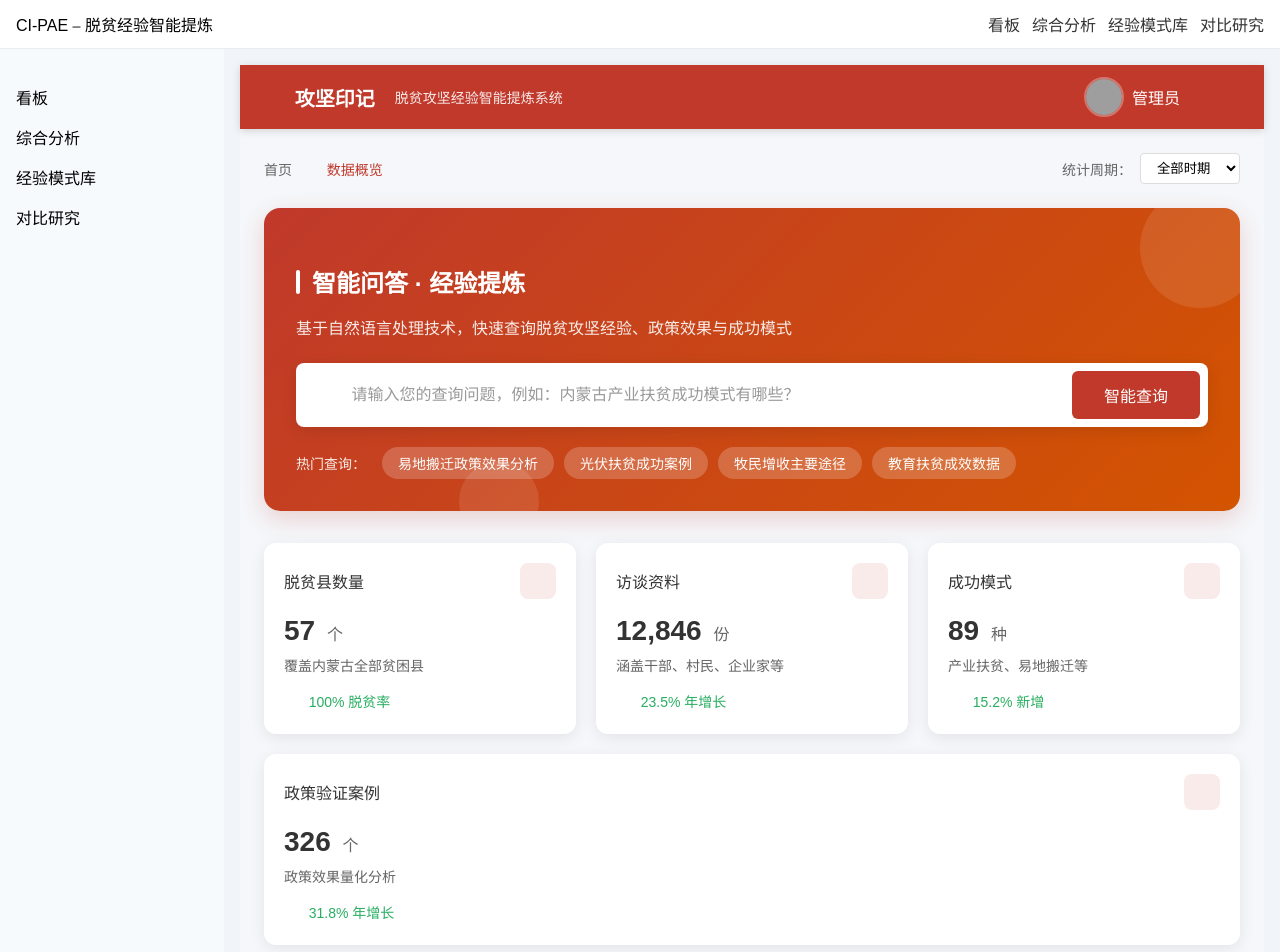
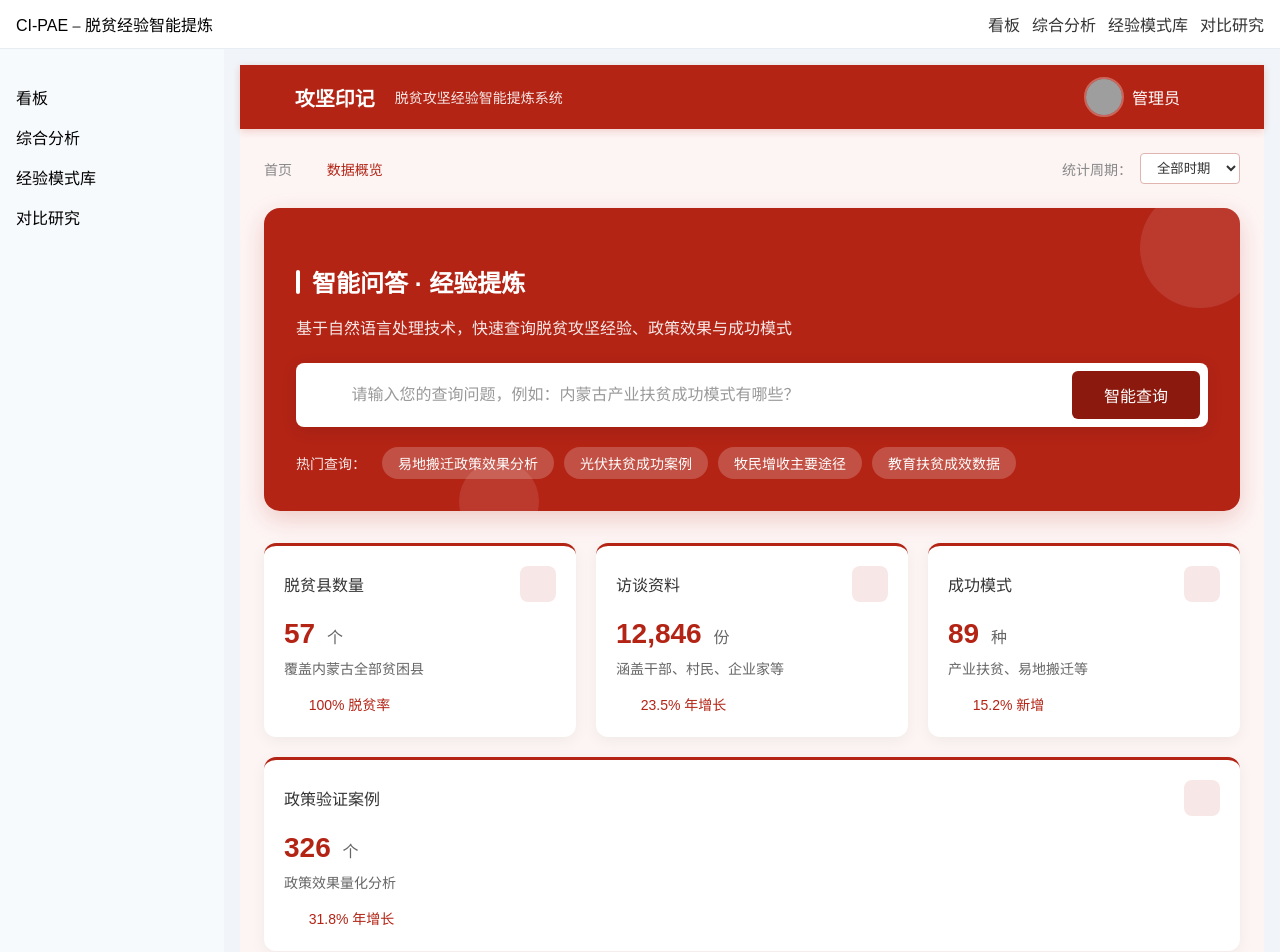
Before and after one commit to lowl6/CI_PAE, a Vue app in the folder frontend/: page / in a window 1280 px wide. Shown: the top 952 px of the page. Built offline with nearby package versions, Linux system fonts and the light colour scheme; grey boxes are pictures that could not be loaded; a web font is replaced by a local one.

Commit message:
注册页面

```diff
--- a/frontend/src/views/Dashboard.vue
+++ b/frontend/src/views/Dashboard.vue
@@ -40,7 +40,7 @@
         </div>
       </div>
 
-      <!-- 突出显示的问答组件（智能查询）- 最显眼位置 -->
+      <!-- 核心问答组件 -->
       <div class="question-section">
         <div class="question-header">
           <h3 class="question-title">智能问答 · 经验提炼</h3>
@@ -79,7 +79,7 @@
           </div>
           <div class="card-value">57 <span class="unit">个</span></div>
           <div class="card-desc">覆盖内蒙古全部贫困县</div>
-          <div class="card-trend positive">
+          <div class="card-trend">
             <i class="iconfont icon-arrow-up"></i>
             <span>100% 脱贫率</span>
           </div>
@@ -92,7 +92,7 @@
           </div>
           <div class="card-value">12,846 <span class="unit">份</span></div>
           <div class="card-desc">涵盖干部、村民、企业家等</div>
-          <div class="card-trend positive">
+          <div class="card-trend">
             <i class="iconfont icon-arrow-up"></i>
             <span>23.5% 年增长</span>
           </div>
@@ -105,7 +105,7 @@
           </div>
           <div class="card-value">89 <span class="unit">种</span></div>
           <div class="card-desc">产业扶贫、易地搬迁等</div>
-          <div class="card-trend positive">
+          <div class="card-trend">
             <i class="iconfont icon-arrow-up"></i>
             <span>15.2% 新增</span>
           </div>
@@ -118,7 +118,7 @@
           </div>
           <div class="card-value">326 <span class="unit">个</span></div>
           <div class="card-desc">政策效果量化分析</div>
-          <div class="card-trend positive">
+          <div class="card-trend">
             <i class="iconfont icon-arrow-up"></i>
             <span>31.8% 年增长</span>
           </div>
@@ -254,23 +254,24 @@ export default {
 </script>
 
 <style scoped>
-/* 全局样式 */
+/* 全局样式 - 统一红色主题 */
 .app-container {
   min-height: 100vh;
-  background-color: #f5f7fa;
+  background-color: #fdf5f4; /* 浅红色背景，增强统一感 */
   font-family: 'Microsoft YaHei', 'PingFang SC', sans-serif;
+  color: #333;
 }
 
-/* 导航栏样式 */
+/* 导航栏样式 - 深红色主色调 */
 .navbar {
-  background-color: #c0392b;
+  background-color: #b32415; /* 主红色：深色调，庄重专业 */
   color: white;
   padding: 0 24px;
   height: 64px;
   display: flex;
   align-items: center;
   justify-content: space-between;
-  box-shadow: 0 2px 8px rgba(0, 0, 0, 0.15);
+  box-shadow: 0 2px 8px rgba(179, 36, 21, 0.2);
   position: relative;
   z-index: 10;
 }
@@ -352,11 +353,11 @@ export default {
   align-items: center;
   gap: 8px;
   font-size: 14px;
-  color: #666;
+  color: #888;
 }
 
 .breadcrumb .active {
-  color: #c0392b;
+  color: #b32415; /* 面包屑当前页红色高亮 */
   font-weight: 500;
 }
 
@@ -365,36 +366,37 @@ export default {
   align-items: center;
   gap: 8px;
   font-size: 14px;
-  color: #666;
+  color: #888;
 }
 
 .date-range select {
   padding: 6px 12px;
-  border: 1px solid #ddd;
+  border: 1px solid #e0b4af; /* 红色系边框 */
   border-radius: 4px;
   background-color: white;
   cursor: pointer;
   transition: border-color 0.3s;
+  color: #333;
 }
 
 .date-range select:focus {
   outline: none;
-  border-color: #c0392b;
+  border-color: #b32415; /* 聚焦时红色边框 */
 }
 
-/* 突出显示的问答组件样式 - 核心修改部分 */
+/* 核心问答组件 - 统一红色主题 */
 .question-section {
-  background: linear-gradient(135deg, #c0392b 0%, #d35400 100%);
+  background-color: #b32415; /* 与导航栏一致的主红色 */
   border-radius: 16px;
   padding: 32px;
   margin-bottom: 32px;
-  box-shadow: 0 8px 24px rgba(192, 57, 43, 0.2);
+  box-shadow: 0 8px 24px rgba(179, 36, 21, 0.2);
   color: white;
   position: relative;
   overflow: hidden;
 }
 
-/* 装饰元素 */
+/* 装饰元素 - 红色系渐变 */
 .question-section::before {
   content: '';
   position: absolute;
@@ -460,7 +462,7 @@ export default {
 }
 
 .question-icon {
-  color: #c0392b;
+  color: #b32415; /* 图标红色，与主题一致 */
   font-size: 20px;
   margin-left: 12px;
 }
@@ -480,7 +482,7 @@ export default {
 }
 
 .question-btn {
-  background-color: #c0392b;
+  background-color: #8c190d; /* 深一级红色按钮 */
   color: white;
   border: none;
   border-radius: 6px;
@@ -493,9 +495,9 @@ export default {
 }
 
 .question-btn:hover {
-  background-color: #a52c1e;
+  background-color: #73140a; /*  hover时更深的红色 */
   transform: translateY(-2px);
-  box-shadow: 0 4px 8px rgba(192, 57, 43, 0.3);
+  box-shadow: 0 4px 8px rgba(140, 25, 13, 0.3);
 }
 
 .hot-questions {
@@ -533,7 +535,7 @@ export default {
   transform: translateY(-2px);
 }
 
-/* 指标卡片样式 */
+/* 指标卡片样式 - 红色系点缀 */
 .indicator-cards {
   display: flex;
   gap: 20px;
@@ -547,15 +549,16 @@ export default {
   background-color: white;
   border-radius: 12px;
   padding: 20px;
-  box-shadow: 0 4px 16px rgba(0, 0, 0, 0.08);
+  box-shadow: 0 4px 16px rgba(0, 0, 0, 0.05);
   transition: all 0.3s ease;
   position: relative;
   overflow: hidden;
+  border-top: 3px solid #b32415; /* 红色顶边，统一主题 */
 }
 
 .card:hover {
   transform: translateY(-4px);
-  box-shadow: 0 8px 24px rgba(0, 0, 0, 0.12);
+  box-shadow: 0 8px 24px rgba(179, 36, 21, 0.1);
 }
 
 .card-enter {
@@ -591,15 +594,15 @@ export default {
   display: flex;
   align-items: center;
   justify-content: center;
-  background-color: rgba(192, 57, 43, 0.1);
-  color: #c0392b;
+  background-color: rgba(179, 36, 21, 0.1); /* 红色系背景 */
+  color: #b32415; /* 图标红色 */
   font-size: 18px;
 }
 
 .card-value {
   font-size: 28px;
   font-weight: 700;
-  color: #333;
+  color: #b32415; /* 数值红色高亮 */
   margin-bottom: 8px;
 }
 
@@ -621,13 +624,10 @@ export default {
   align-items: center;
   gap: 6px;
   font-size: 14px;
+  color: #b32415; /* 趋势红色，统一主题 */
 }
 
-.positive {
-  color: #27ae60;
-}
-
-/* 图表区域样式 */
+/* 图表区域样式 - 红色系统一 */
 .chart-container {
   margin-bottom: 24px;
 }
@@ -636,8 +636,9 @@ export default {
   background-color: white;
   border-radius: 12px;
   padding: 20px;
-  box-shadow: 0 4px 16px rgba(0, 0, 0, 0.08);
+  box-shadow: 0 4px 16px rgba(0, 0, 0, 0.05);
   margin-bottom: 20px;
+  border-left: 3px solid #b32415; /* 红色左边框，统一主题 */
 }
 
 .chart-header {
@@ -660,23 +661,24 @@ export default {
 
 .chart-btn {
   padding: 4px 12px;
-  border: 1px solid #ddd;
+  border: 1px solid #e0b4af; /* 红色系边框 */
   border-radius: 20px;
   background-color: white;
   cursor: pointer;
   font-size: 14px;
   transition: all 0.3s;
+  color: #666;
 }
 
 .chart-btn.active {
-  background-color: #c0392b;
+  background-color: #b32415; /* 激活状态红色背景 */
   color: white;
-  border-color: #c0392b;
+  border-color: #b32415;
 }
 
 .chart-btn:hover:not(.active) {
-  border-color: #c0392b;
-  color: #c0392b;
+  border-color: #b32415;
+  color: #b32415; /* hover时红色文字 */
 }
 
 .chart-content {
@@ -693,12 +695,12 @@ export default {
   min-width: 300px;
 }
 
-/* 快速访问模块 */
+/* 快速访问模块 - 红色系统一 */
 .quick-access {
   background-color: white;
   border-radius: 12px;
   padding: 20px;
-  box-shadow: 0 4px 16px rgba(0, 0, 0, 0.08);
+  box-shadow: 0 4px 16px rgba(0, 0, 0, 0.05);
 }
 
 .section-title {
@@ -707,7 +709,7 @@ export default {
   font-weight: 500;
   margin-bottom: 16px;
   padding-bottom: 8px;
-  border-bottom: 1px solid #f0f0f0;
+  border-bottom: 1px solid #f0d8d5; /* 红色系边框 */
 }
 
 .access-cards {
@@ -724,19 +726,19 @@ export default {
   width: 100px;
   height: 100px;
   border-radius: 8px;
-  background-color: #f9f9f9;
+  background-color: #fef7f6; /* 浅红色背景 */
   cursor: pointer;
   transition: all 0.3s;
 }
 
 .access-card:hover {
-  background-color: rgba(192, 57, 43, 0.1);
+  background-color: rgba(179, 36, 21, 0.1); /*  hover时红色背景加深 */
   transform: translateY(-3px);
 }
 
 .access-card .iconfont {
   font-size: 28px;
-  color: #c0392b;
+  color: #b32415; /* 图标红色 */
   margin-bottom: 8px;
 }
 
@@ -745,10 +747,10 @@ export default {
   color: #333;
 }
 
-/* 页脚样式 */
+/* 页脚样式 - 红色系统一 */
 .app-footer {
-  background-color: #333;
-  color: #aaa;
+  background-color: #b32415; /* 主红色页脚 */
+  color: rgba(255, 255, 255, 0.8);
   padding: 20px;
   margin-top: auto;
 }
@@ -768,7 +770,7 @@ export default {
 }
 
 .footer-links a {
-  color: #aaa;
+  color: rgba(255, 255, 255, 0.8);
   text-decoration: none;
   transition: color 0.3s;
 }
```
Also changed, not shown: 1 other file (tests, documents, lock files or other folders).
